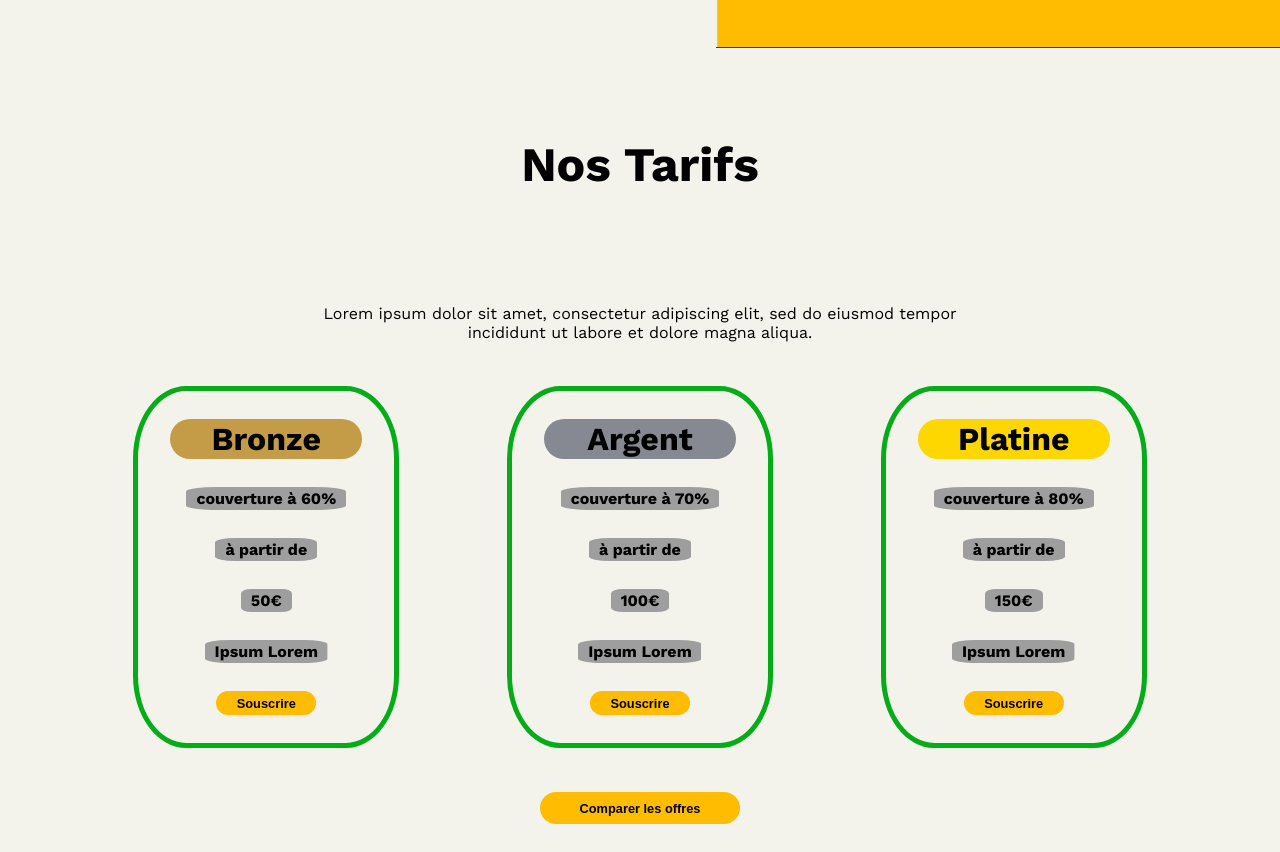
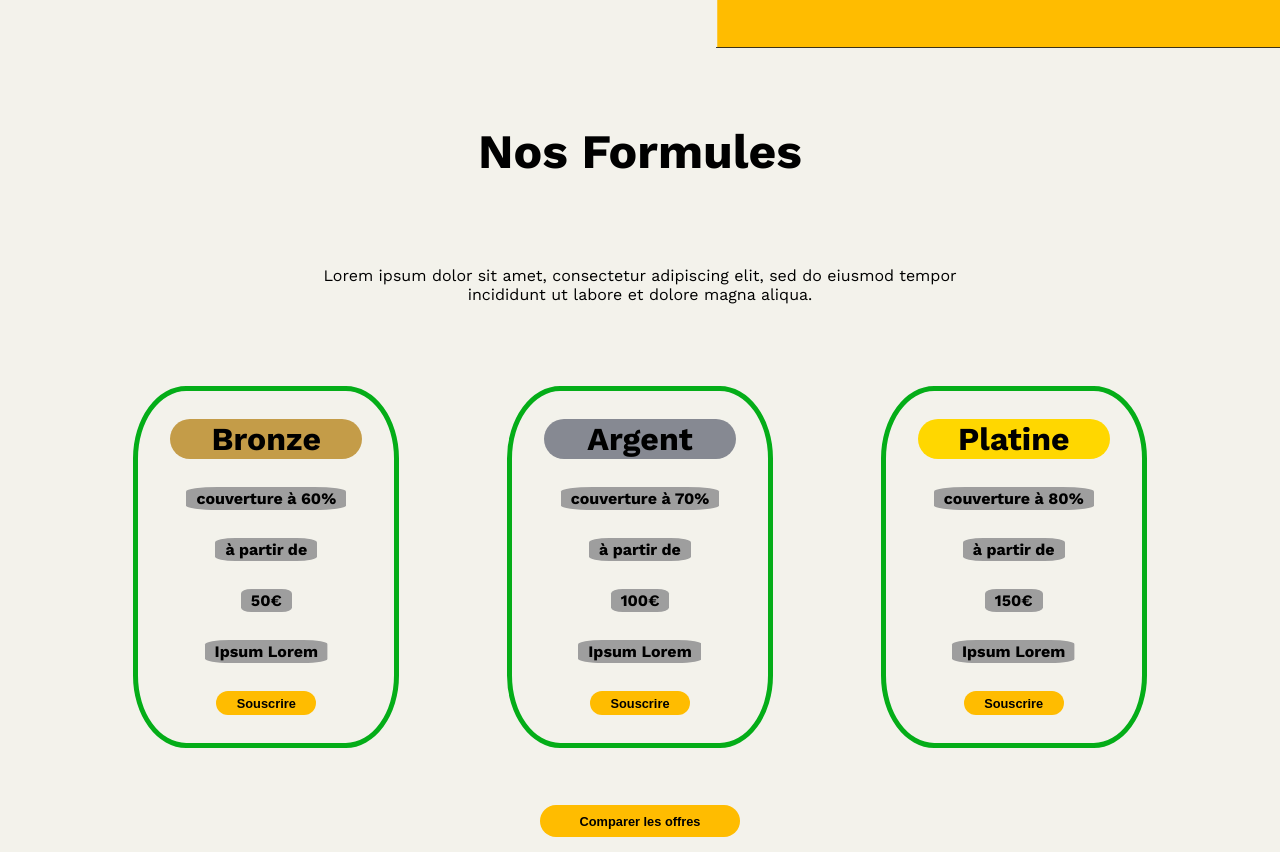
Before and after one commit to WildCodeSchool/paris-0921-project3-my-singa-assurance, a React (Vite) app: page / in a window 1280 px wide. Shown: the part 720-1572 px from the top of the page. Built offline with nearby package versions, Linux system fonts and the light colour scheme; grey boxes are pictures that could not be loaded.

Commit message:
modified margin-bottom for a better space repartition in homepageTarif

```diff
--- a/src/components/HomepageTarif.jsx
+++ b/src/components/HomepageTarif.jsx
@@ -29,7 +29,7 @@ function HomepageTarif() {
   ];
   return (
     <div className={style.mainTarifCard}>
-      <h2>Nos Tarifs</h2>
+      <h2>Nos Formules</h2>
       <div className={style.tarifResume}>
         Lorem ipsum dolor sit amet, consectetur adipiscing elit, sed do eiusmod tempor incididunt ut labore et dolore magna aliqua.
       </div>
--- a/src/components/style/HomepageTarif.module.scss
+++ b/src/components/style/HomepageTarif.module.scss
@@ -17,6 +17,7 @@
 .tarifResume {
   margin-right: 25%;
   margin-left: 25%;
+  margin-bottom: 5%;
 }
 
 .tarifContainer {
@@ -26,7 +27,8 @@
   justify-content: space-evenly;
   font-family: 'Work Sans', sans-serif;
   margin: 2%;
-  height:22vh;
+  height: 22vh;
+  margin-bottom: 5%;
 }
 
 .tarifCardContainer {
```
